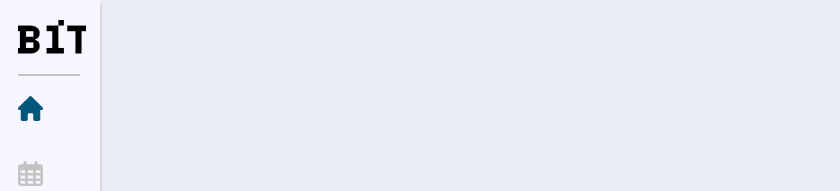
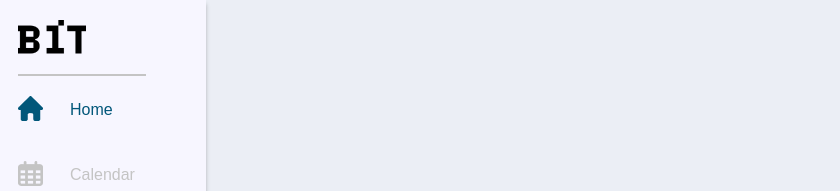
Before and after one commit to thsaris/Friday-Challenge, a website: page index.html in a window 1280 px wide. Shown: the top 191 px of the page, without its empty margins (0-840 px from the left). Drawn offline with Linux system fonts and the light colour scheme.

Commit message:
home text color correction

```diff
--- a/index.html
+++ b/index.html
@@ -14,7 +14,7 @@
         <img class="container" src="./assets/logo.png" alt="logo">
             <div class="logo-line"></div>
             <img class="container" src="./assets/Hone-logo.png" alt="home">
-            <a class="bar-text" href="#">Home</a>
+            <a class="bar-text home-text" href="#">Home</a>
             <img class="container" src="./assets/Calendar-logo.png" alt="calendar">
             <a class="bar-text" href="#">Calendar</a>
             <img class="container" src="./assets/Blocks-logo.png" alt="blocks">
--- a/styles/layout.css
+++ b/styles/layout.css
@@ -33,6 +33,7 @@
     transition: all 0.5s;
 }
 
+
 .sidebar:hover {
     width: 206px;
 }
@@ -42,9 +43,15 @@
     color: var(--secondary-color);
 }
 
+header > .sidebar:hover .home-text {
+    display: block;
+    color: var(--third-color);
+}
+
 header > .sidebar:hover .bar-text:hover {
     text-decoration: underline;
 }
+
 
 .logo-line {
     width: 62.24px;
```
